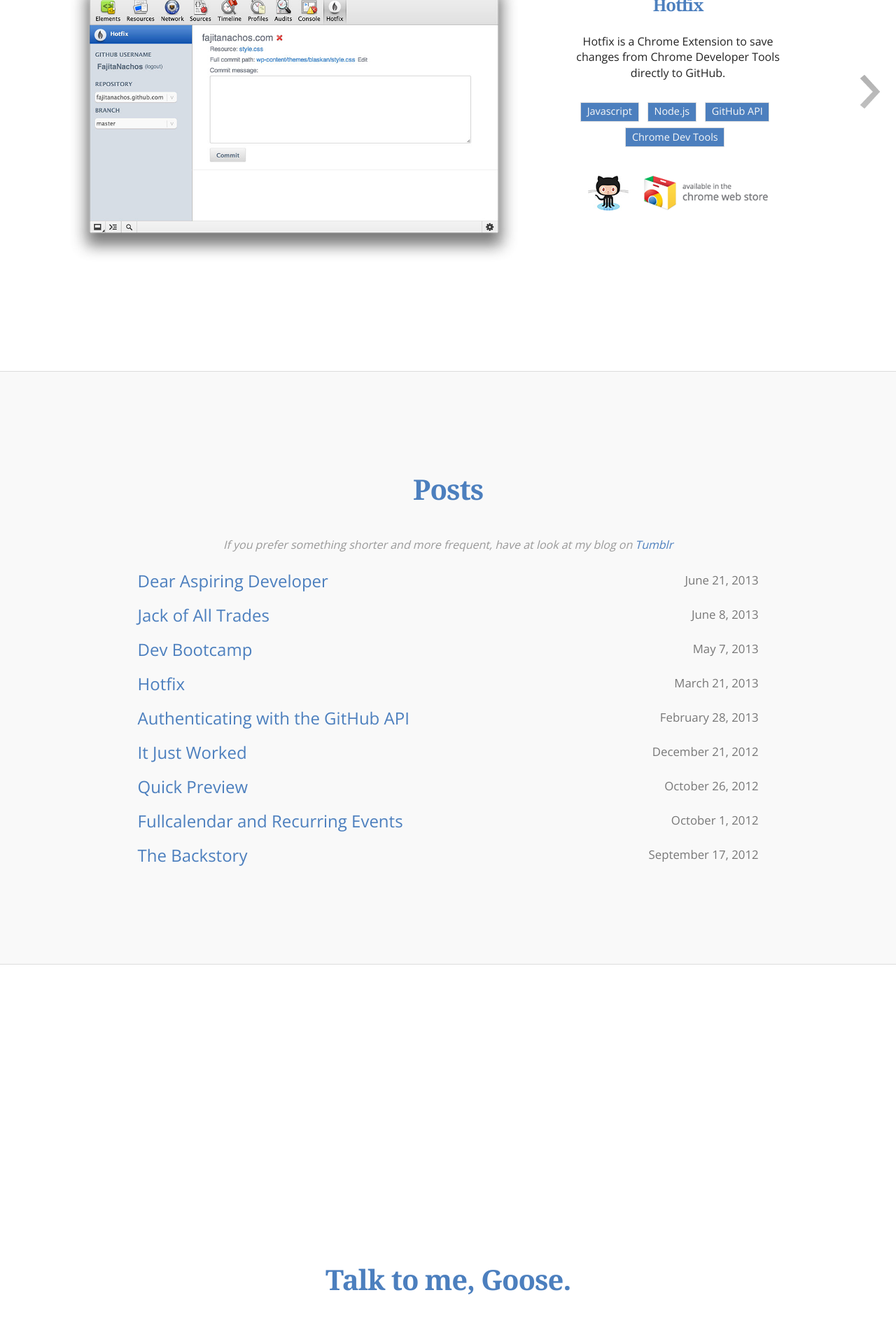
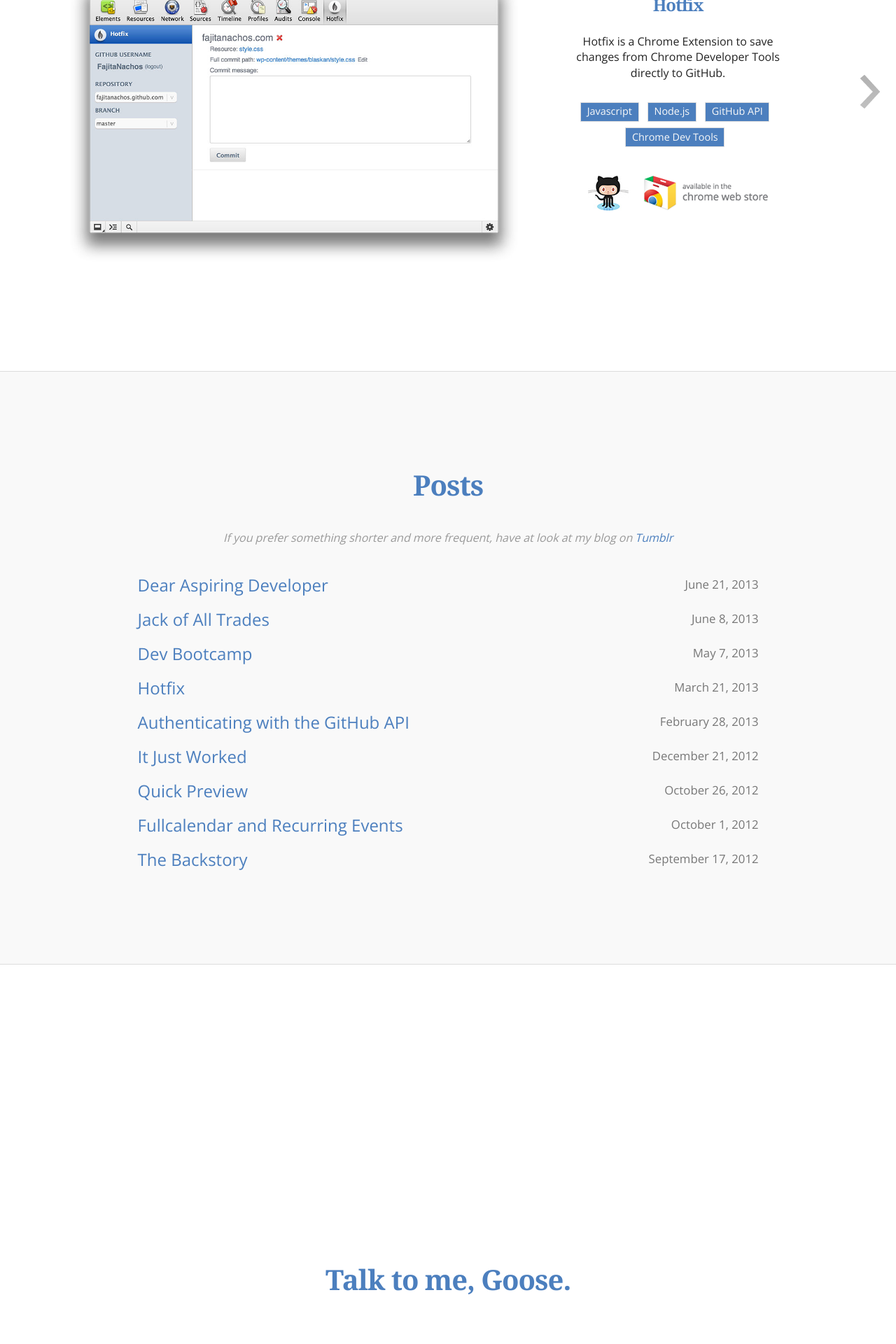
Before and after one commit to karsumit94/andrewholsted.github.io, a Jekyll site: the page built from index.html, in a window 1280 px wide. Shown: the part 2010-3930 px from the top of the page at 70% size. Built offline with Jekyll 4.4.1, drawn with Linux system fonts in a browser that asks for light colours; nearby versions of some CDN libraries; some web fonts are replaced; Markdown is read by kramdown in place of the engine named in the settings.

Commit message:
Adjust padding on post list.

```diff
--- a/css/main.css
+++ b/css/main.css
@@ -253,7 +253,8 @@ section {
 
 #tumblr{
     display:block;
-    margin-top:3em;
+    margin-top:2.5em;
+    padding-bottom:1em;
     width:100%;
     font-style:italic;
     color:#999;
```
